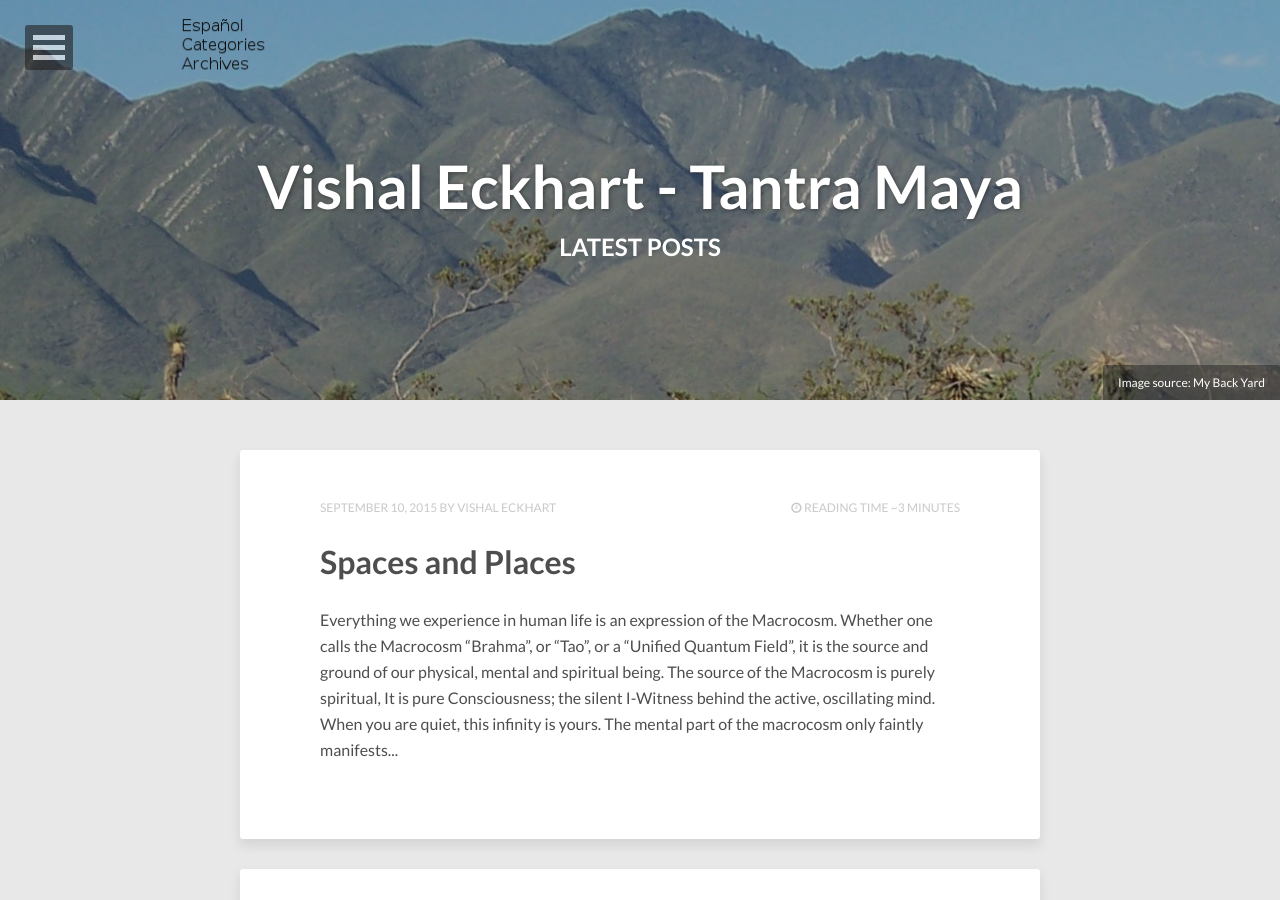
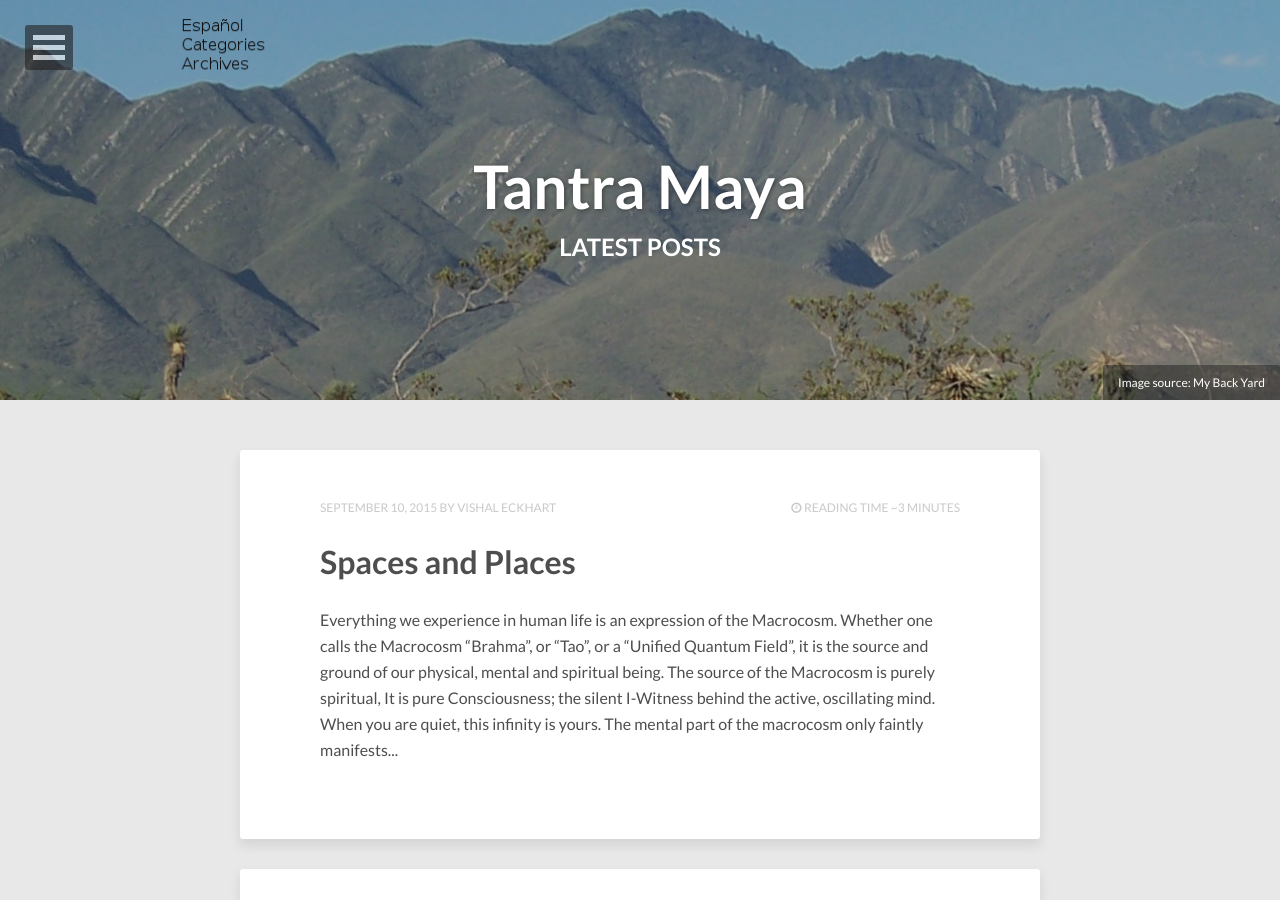
Before and after one commit to anandamurtiidiscursos/anandamurtiidiscursos.github.io, a Jekyll site: the page built from index.html, in a window 1280 px wide and 900 px high. Built offline with Jekyll 4.4.1, drawn with Linux system fonts in a browser that asks for light colours; nearby versions of some CDN libraries; the list of posts is cut into pages by our own code.

Commit message:
Updated _config.yml

```diff
--- a/_config.yml
+++ b/_config.yml
@@ -1,4 +1,4 @@
-title:            Vishal Eckhart - Tantra Maya
+title:            Tantra Maya
 description:      Tantra Maya Blog
 disqus_shortname: tantramaya
 reading_time:     true
```
